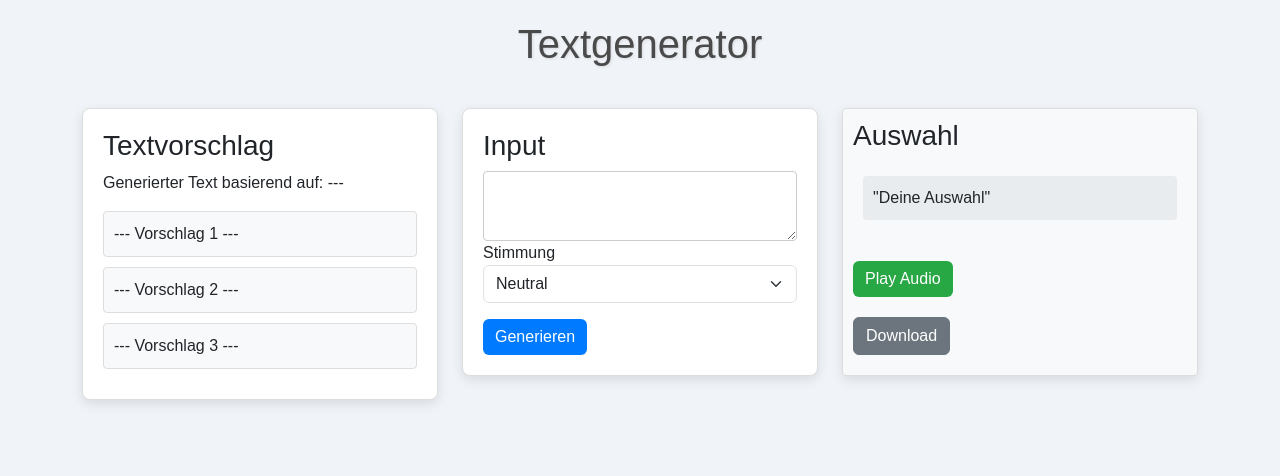
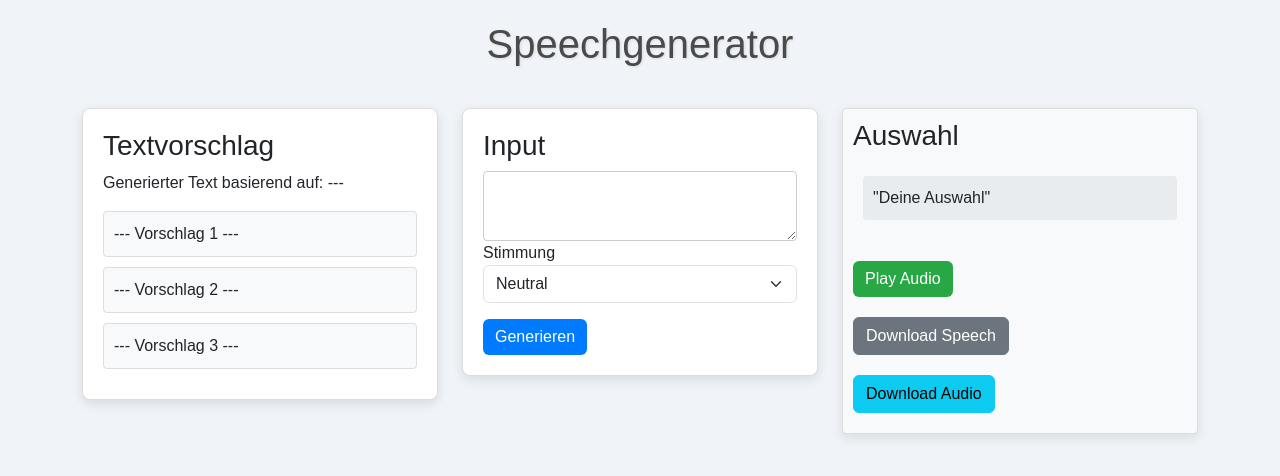
Before and after one commit to denis-trtnr/Motivational-Speech-Service, a website: page app/index.html in a window 1280 px wide. Drawn offline with nearby package versions, Linux system fonts and the light colour scheme.

Commit message:
Update index.html

```diff
--- a/app/index.html
+++ b/app/index.html
@@ -5,14 +5,14 @@
     <meta charset="UTF-8">
     <meta name="viewport" content="width=device-width, initial-scale=1.0">
 
-    <title>Text Generator</title>
+    <title>Speech Generator</title>
     <link href="https://cdn.jsdelivr.net/npm/bootstrap@5.3.0-alpha1/dist/css/bootstrap.min.css" rel="stylesheet">
     <link rel="stylesheet" href="style.css"> <!-- Verlinkung CSS-Datei -->
 </head>
 
 <body>
     <div class="container">
-      <h1>Textgenerator</h1>
+      <h1>Speechgenerator</h1>
         <div class="row">
 
             <!-- Linke Box: Textvorschlag -->
@@ -52,8 +52,9 @@
                         <li>"Deine Auswahl"</li>
                     </ul>
                     <div class="action-buttons">
-                        <button class="btn btn-success">Play Audio</button>
-                        <button class="btn btn-secondary">Download</button>
+                        <button class="btn btn-success" id="play-audio-btn">Play Audio</button>
+                        <button class="btn btn-secondary" id="download-btn">Download Speech</button>
+                        <button id="download-audio" class="btn btn-info">Download Audio</button>
                     </div>
                 </div>
             </div>
```
